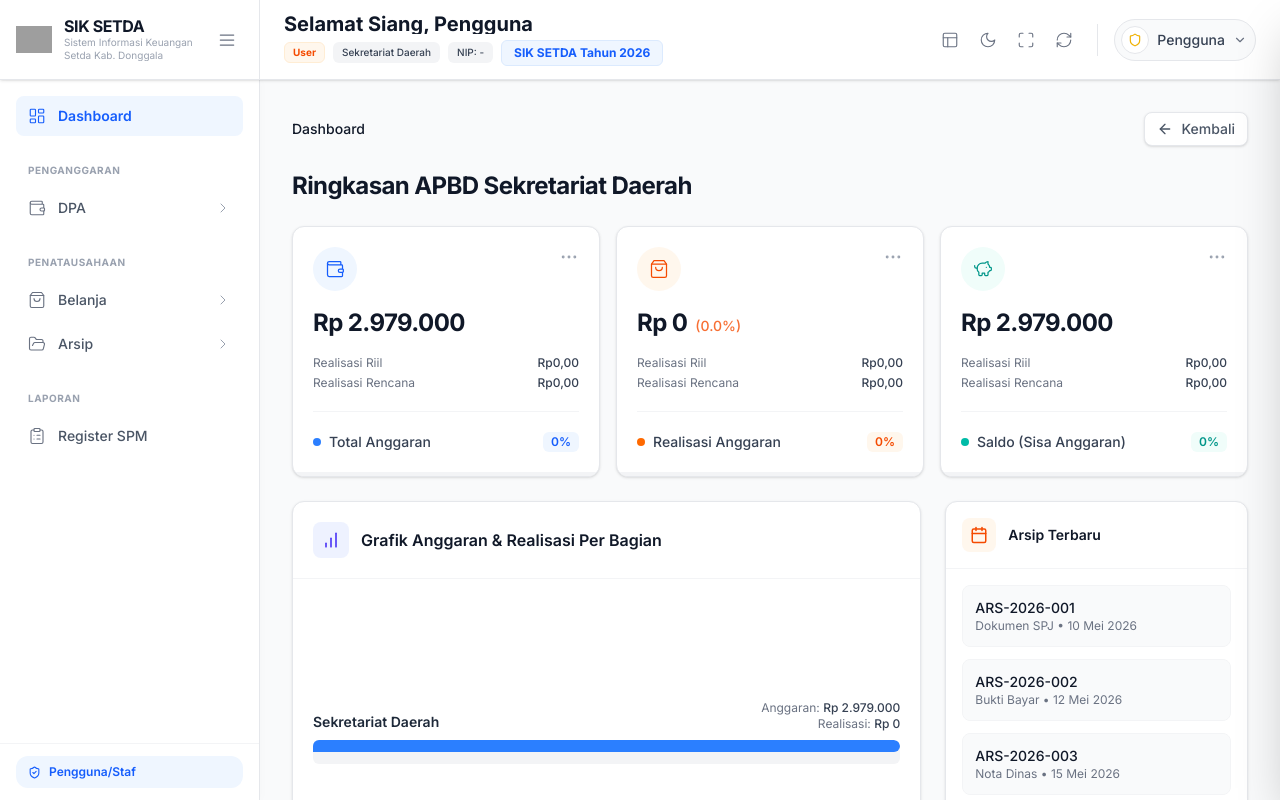
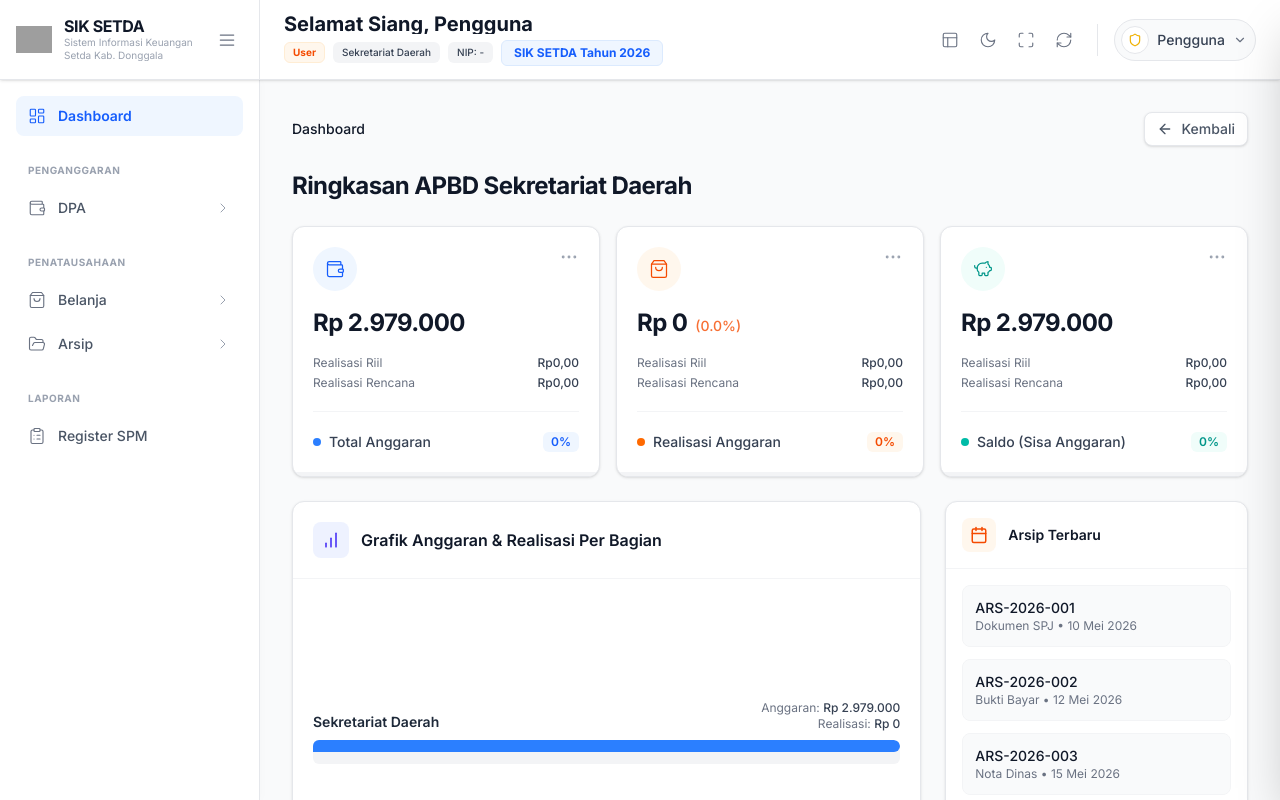
Before and after one commit to bahrul000000111-cmd/PROJECT-SIK-SETDA, a React (Vite) app: page /dashboard in a window 1280 px wide. Shown: the top 800 px of the page. Built offline with nearby package versions, Linux system fonts and the light colour scheme; sample sign-in values are in the browser's storage; grey boxes are pictures that could not be loaded; the HTML template or start-up script is replaced by a standard one.

Commit message:
refactor: remove role badge component from sidebar for cleaner layout

```diff
--- a/src/components/Sidebar.jsx
+++ b/src/components/Sidebar.jsx
@@ -109,20 +109,6 @@ const Sidebar = ({ isSidebarOpen }) => {
 
         </nav>
       </div>
-
-      {/* ── Role Badge di bawah sidebar ─── */}
-      {isSidebarOpen && (
-        <div className="px-4 py-3 border-t border-gray-100 dark:border-gray-800">
-          <div className={`flex items-center gap-2 px-3 py-2 rounded-xl text-xs font-semibold
-            ${isAdmin ? 'bg-red-50 dark:bg-red-900/20 text-red-600 dark:text-red-400' : ''}
-            ${isPemeriksa ? 'bg-emerald-50 dark:bg-emerald-900/20 text-emerald-600 dark:text-emerald-400' : ''}
-            ${isPengguna ? 'bg-blue-50 dark:bg-blue-900/20 text-blue-600 dark:text-blue-400' : ''}
-          `}>
-            <ShieldCheck size={13} strokeWidth={2} />
-            <span>{role}</span>
-          </div>
-        </div>
-      )}
     </aside>
   );
 };
```
